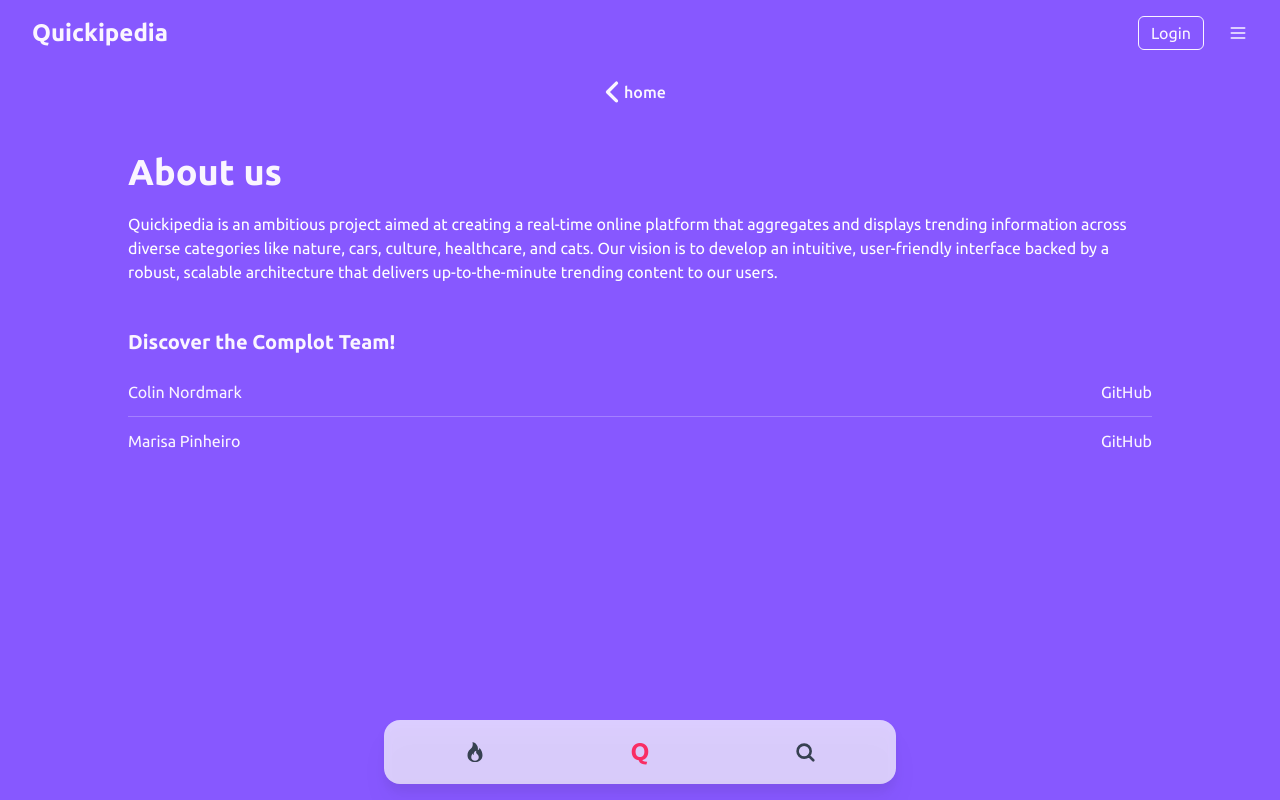
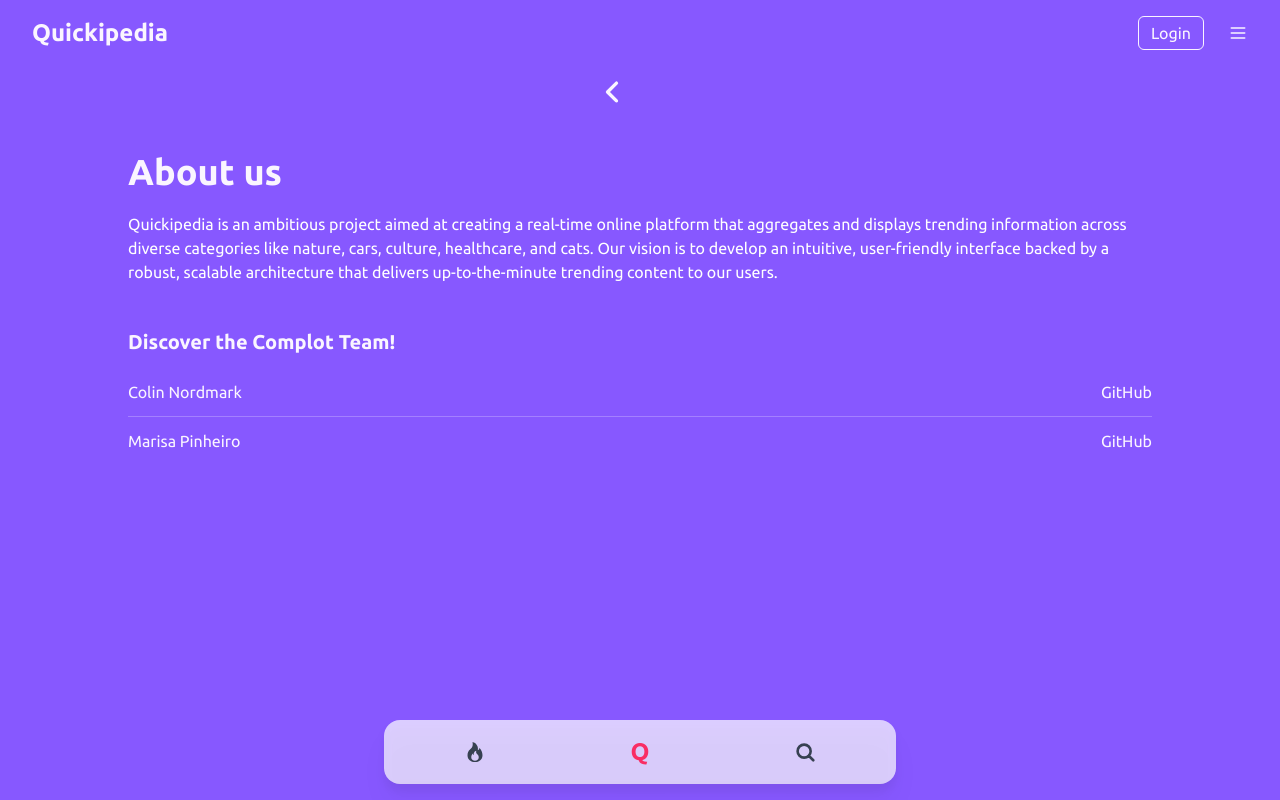
Before and after one commit to ComplotTeam/Quickipedia, a Next.js app in the folder quickipedia_frontend/: page /about in a window 1280 px wide. Shown: the top 800 px of the page. Built offline with nearby package versions, Linux system fonts and the light colour scheme; no server answers.

Commit message:
reafctor: removed word home from back button

```diff
--- a/quickipedia_frontend/app/components/back-button/BackButton.tsx
+++ b/quickipedia_frontend/app/components/back-button/BackButton.tsx
@@ -35,7 +35,6 @@ export const BackButton = () => {
           />
         </g>
       </svg>
-      home
     </button>
     </div>
   );
```
